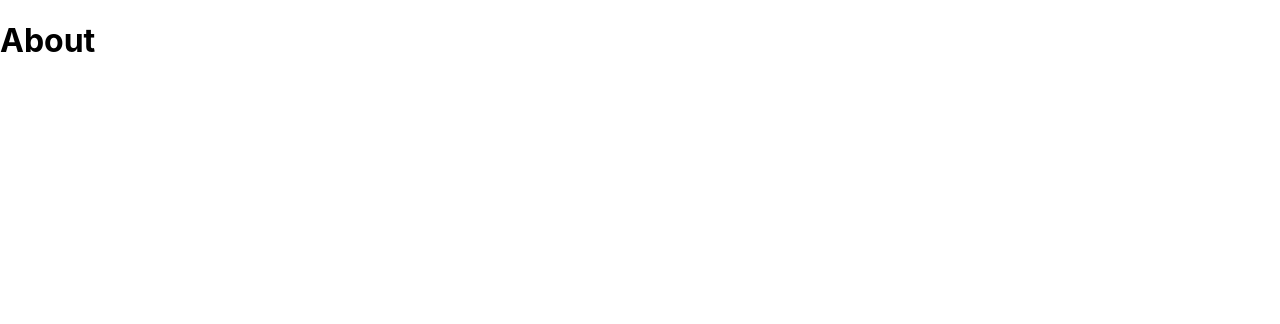
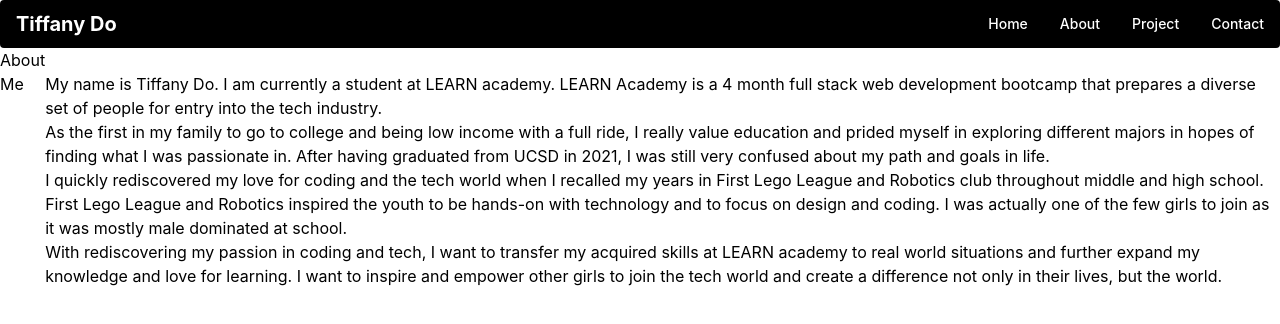
Before and after one commit to tiffanydoh/portfolio, a React (Create React App) app: page /about in a window 1280 px wide. Shown: the top 324 px of the page. Built offline with nearby package versions, Linux system fonts and the light colour scheme.

Commit message:
navbar and working on about me page

```diff
--- a/package.json
+++ b/package.json
@@ -35,5 +35,8 @@
       "last 1 firefox version",
       "last 1 safari version"
     ]
+  },
+  "devDependencies": {
+    "tailwindcss": "^3.0.24"
   }
 }
--- a/src/App.js
+++ b/src/App.js
@@ -8,10 +8,12 @@
 import About from './views/About'
 import Projects from './views/Projects'
 import Contact from './views/Contact'
+import NavBar from './components/NavBar';
 
 const App = () => {
   return (
     <Router>
+      <NavBar />
       <Routes>
         <Route path='/' element={<Home />} />
         <Route path='/about' element={<About />} />
--- /dev/null
+++ b/src/components/NavBar.js
@@ -0,0 +1,39 @@
+
+import React from 'react'
+import { Link } from 'react-router-dom'
+
+const NavBar = () => {
+  return (
+    <nav className="bg-black px-2 sm:px-4 py-2.5 rounded dark:bg-black-800">
+      <div className="container flex flex-wrap justify-between items-center mx-auto">
+        <a href="/" className="flex items-center">
+          <span className="self-center text-xl font-bold whitespace-nowrap text-white">Tiffany Do</span>
+        </a>
+        <button data-collapse-toggle="mobile-menu" type="button" className="inline-flex items-center p-2 ml-3 text-sm text-gray-500 rounded-lg md:hidden hover:bg-gray-100 focus:outline-none focus:ring-2 focus:ring-gray-200 dark:text-gray-400 dark:hover:bg-gray-700 dark:focus:ring-gray-600" aria-controls="mobile-menu" aria-expanded="false">
+          <span className="sr-only">Open main menu</span>
+          <svg className="w-6 h-6" fill="currentColor" viewBox="0 0 20 20" xmlns="http://www.w3.org/2000/svg"><path fillRule="evenodd" d="M3 5a1 1 0 011-1h12a1 1 0 110 2H4a1 1 0 01-1-1zM3 10a1 1 0 011-1h12a1 1 0 110 2H4a1 1 0 01-1-1zM3 15a1 1 0 011-1h12a1 1 0 110 2H4a1 1 0 01-1-1z" clipRule="evenodd"></path></svg>
+          <svg className="hidden w-6 h-6" fill="currentColor" viewBox="0 0 20 20" xmlns="http://www.w3.org/2000/svg"><path fillRule="evenodd" d="M4.293 4.293a1 1 0 011.414 0L10 8.586l4.293-4.293a1 1 0 111.414 1.414L11.414 10l4.293 4.293a1 1 0 01-1.414 1.414L10 11.414l-4.293 4.293a1 1 0 01-1.414-1.414L8.586 10 4.293 5.707a1 1 0 010-1.414z" clipRule="evenodd"></path></svg>
+        </button>
+        <div className="hidden w-full md:block md:w-auto" id="mobile-menu">
+          <ul className="flex flex-col mt-4 md:flex-row md:space-x-8 md:mt-0 md:text-sm md:font-medium">
+            <li>
+              <Link to="/" className="block py-2 pr-4 pl-3 bg-blue-700 rounded md:bg-transparent md:p-0 text-white" aria-current="home">Home</Link>
+            </li>
+            <li>
+              <Link to='/about' className="block py-2 pr-4 pl-3 text-white bg-blue-700 rounded md:bg-transparent md:p-0" aria-current="newpage">About</Link>
+            </li>
+            <li>
+              <Link to='/projects' className="block py-2 pr-4 pl-3 text-white bg-blue-700 rounded md:bg-transparent md:p-0" aria-current="newpage">Project</Link>
+            </li>
+            <li>
+              <Link to='/contact' className="block py-2 pr-4 pl-3 text-white bg-blue-700 rounded md:bg-transparent md:p-0" aria-current="newpage">Contact</Link>
+            </li>
+          </ul>
+        </div>
+      </div>
+    </nav>
+
+  )
+}
+
+export default NavBar
--- a/src/index.css
+++ b/src/index.css
@@ -11,3 +11,7 @@
   font-family: source-code-pro, Menlo, Monaco, Consolas, 'Courier New',
     monospace;
 }
+
+@tailwind base;
+@tailwind components;
+@tailwind utilities;
--- a/src/views/About.js
+++ b/src/views/About.js
@@ -2,9 +2,23 @@
 
 const About = () => {
   return (
-    <div>
-      <h1>About</h1>
+    <div className='flex justify-around'>
+      <div>
+        <h1>About Me</h1>
+      </div>
+      <div >
+        <p>
+          <br />My name is Tiffany Do. I am currently a student at LEARN academy. LEARN Academy is a 4 month full stack web development bootcamp that prepares a diverse set of people for entry into the tech industry.
+          <br />
+          As the first in my family to go to college and being low income with a full ride, I really value education and prided myself in exploring different majors in hopes of finding what I was passionate in. After having graduated from UCSD in 2021, I was still very confused about my path and goals in life.
+          <br />
+          I quickly rediscovered my love for coding and the tech world when I recalled my years in First Lego League and Robotics club throughout middle and high school. First Lego League and Robotics inspired the youth to be hands-on with technology and to focus on design and coding. I was actually one of the few girls to join as it was mostly male dominated at school.
+          <br />
+          With rediscovering my passion in coding and tech, I want to transfer my acquired skills at LEARN academy to real world situations and further expand my knowledge and love for learning. I want to inspire and empower other girls to join the tech world and create a difference not only in their lives, but the world.
+        </p>
+      </div>
     </div>
+
   )
 }
 
--- /dev/null
+++ b/tailwind.config.js
@@ -0,0 +1,7 @@
+module.exports = {
+  content: ["./src/**/*.{html,js}"],
+  theme: {
+    extend: {},
+  },
+  plugins: [],
+}
```
Also changed, not shown: 2 other files (tests, documents, lock files or other folders).
